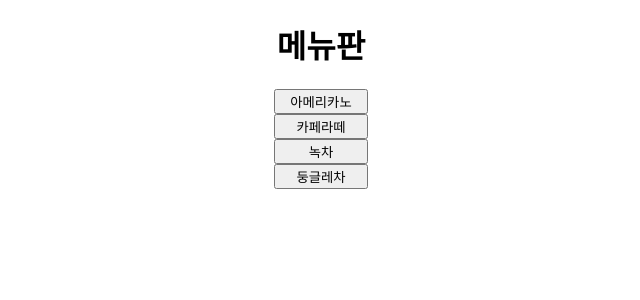
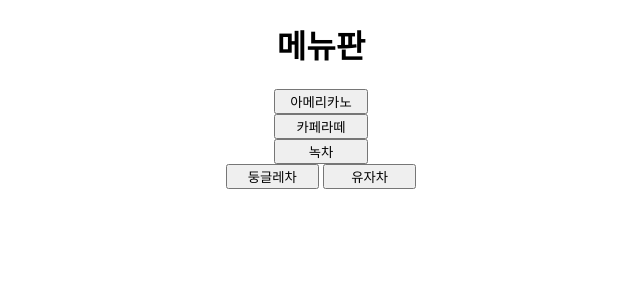
Before and after one commit to 7eerup/david, a Flask app: page /menu in a window 1280 px wide. Shown: the top 300 px of the page, without its empty margins (319-959 px from the left). Run offline with Flask 3, Linux system fonts and the light colour scheme.

Commit message:
유자차 메뉴 추가

```diff
--- a/templates/menu.html
+++ b/templates/menu.html
@@ -13,6 +13,7 @@
         <button name="menu2" style="width:70pt;">카페라떼</button><br>
         <button name="menu3" style="width:70pt;">녹차</button><br>
         <button name="menu4" style="width:70pt;">둥글레차</button>
+        <button name="menu5" style="width:70pt;">유자차</button>
     </p>
 </center>
 </body>
```
